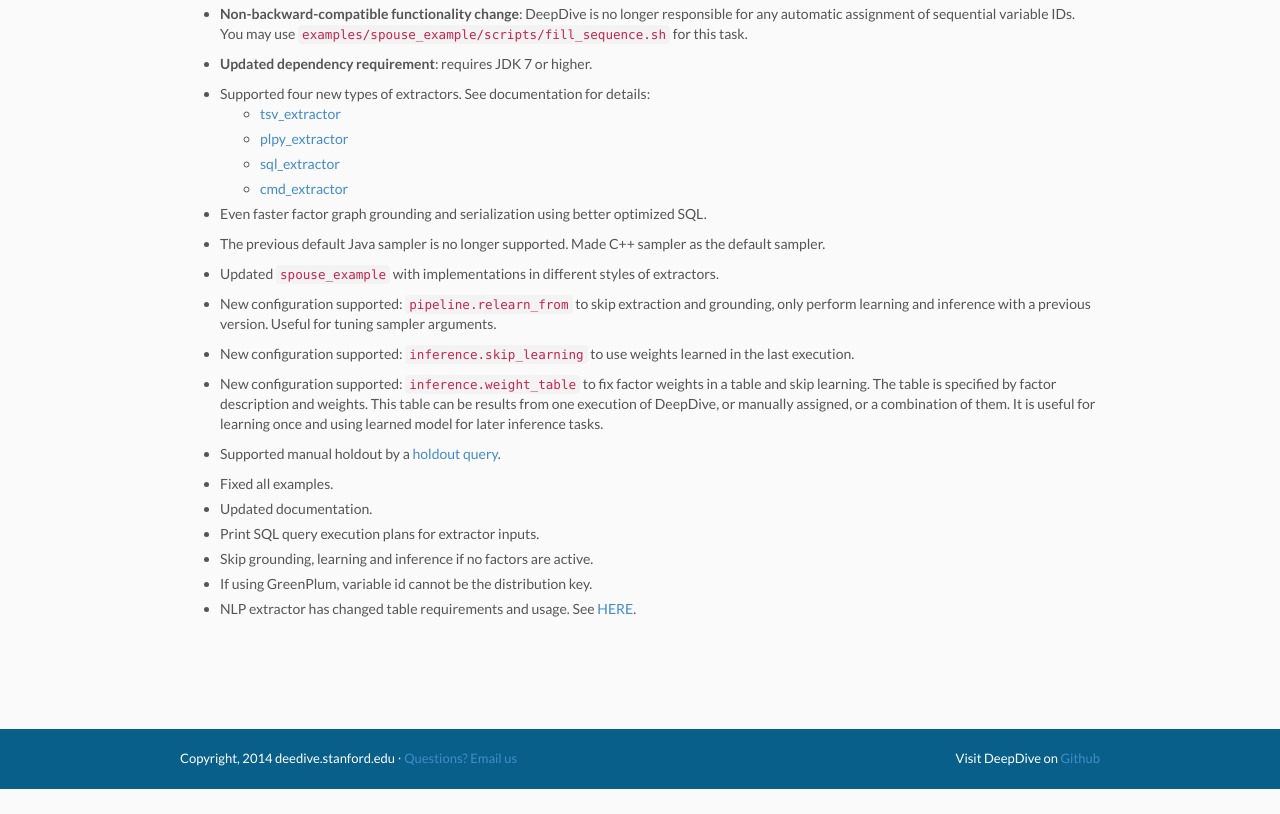
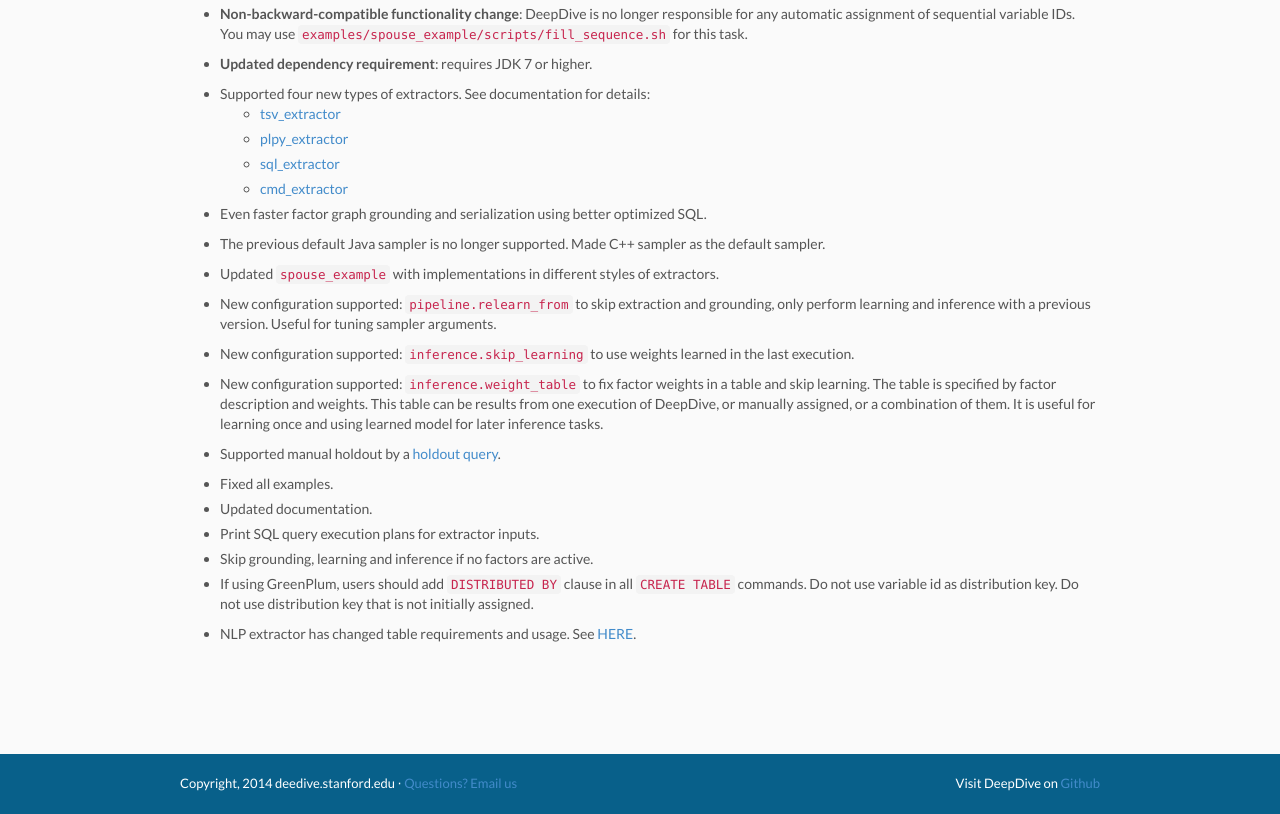
Before and after one commit to senaraiandi/deepdive, a Jekyll site: the page built from doc/changelog/0.3-alpha.md, in a window 1280 px wide. Shown: the part 320-1134 px from the top of the page. Built offline with Jekyll 4.4.1, drawn with Linux system fonts in a browser that asks for light colours; nearby versions of some CDN libraries; before the commit the page ends 1109 px from its top, so only the background shows below that.

Commit message:
Documented GP id issue

```diff
--- a/doc/changelog/0.3-alpha.md
+++ b/doc/changelog/0.3-alpha.md
@@ -34,5 +34,6 @@
 - Updated documentation.
 - Print SQL query execution plans for extractor inputs.
 - Skip grounding, learning and inference if no factors are active.
-- If using GreenPlum, variable id cannot be the distribution key.
+- If using GreenPlum, users should add `DISTRIBUTED BY` clause in all `CREATE TABLE` commands. Do not use variable id as distribution key. Do not use distribution key that is not initially assigned.
+
 - NLP extractor has changed table requirements and usage. See [HERE](/doc/walkthrough.html#nlp_extractor).
```
Also changed, not shown: doc/greenplum.md (+11 -1 lines).
